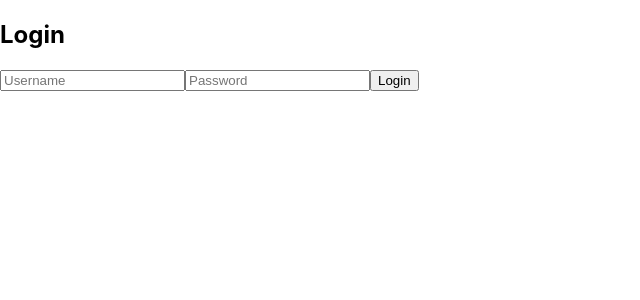
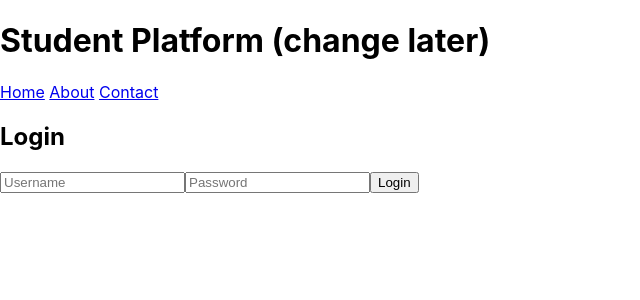
Before and after one commit to ryaneveson/310_Project, a React (Create React App) app in the folder student-records-app/: page / in a window 1280 px wide. Shown: the top 300 px of the page, without its empty margins (0-640 px from the left). Built offline with nearby package versions, Linux system fonts and the light colour scheme.

Commit message:
html header showing on index page

```diff
--- /dev/null
+++ b/student-records-app/public/header.html
@@ -0,0 +1,8 @@
+<header>
+    <h1>Student Platform (change later)</h1> <!--the name of the website-->
+    <nav> <!--list of links to all major sites for the platform for the nav bar-->
+        <a href="/">Home</a>
+        <a href="/">About</a>
+        <a href="/">Contact</a>
+    </nav>
+</header>
--- a/student-records-app/public/index.html
+++ b/student-records-app/public/index.html
@@ -28,6 +28,7 @@
   </head>
   <body>
     <noscript>You need to enable JavaScript to run this app.</noscript>
+    <div id="header"></div>
     <div id="root"></div>
     <!--
       This HTML file is a template.
--- a/student-records-app/src/index.js
+++ b/student-records-app/src/index.js
@@ -1,8 +1,28 @@
-import React from 'react';
+import React, { useEffect, useState } from 'react';
 import ReactDOM from 'react-dom/client';
 import './index.css';
 import App from './App';
 import reportWebVitals from './reportWebVitals';
+
+function HeaderLoader() {
+  const [content, setContent] = useState('');
+
+  useEffect(() => {
+    fetch('/header.html') // Path to header file
+      .then(response => response.text())
+      .then(data => setContent(data))
+      .catch(error => console.error('Error loading header:', error));
+  }, []);
+
+  return <div dangerouslySetInnerHTML={{ __html: content }} />;
+}
+
+const header = ReactDOM.createRoot(document.getElementById('header'));
+header.render(
+  <React.StrictMode>
+    <HeaderLoader />
+  </React.StrictMode>
+);
 
 const root = ReactDOM.createRoot(document.getElementById('root'));
 root.render(
```
